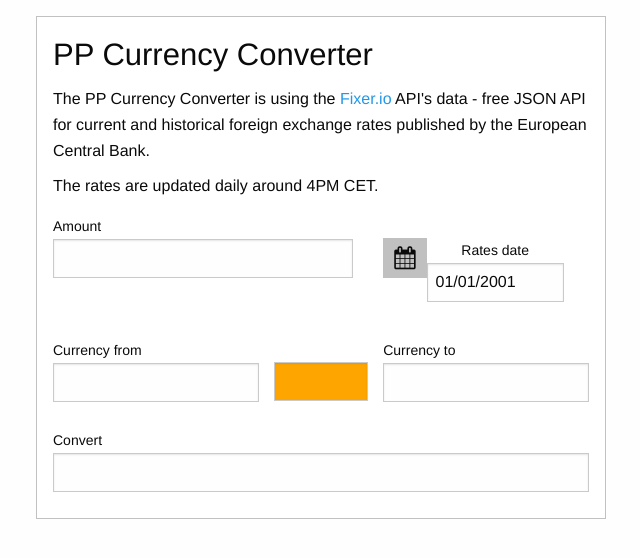
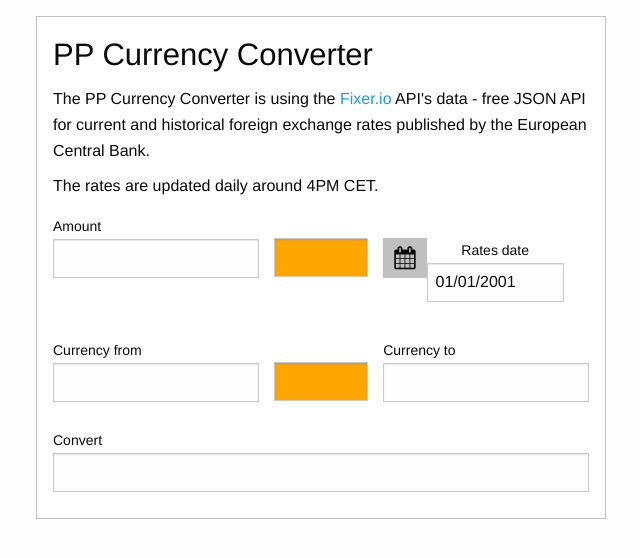
Before and after one commit to asidorov72/silex.pp_currency, a PHP site: the page made by src/PP_Currency/Views/index.html.twig in a window 1280 px wide. Shown: the top 558 px of the page, without its empty margins (19-659 px from the left). Run offline with PHP 8.4, Linux system fonts and the light colour scheme; the template is opened without the code that fills it, so the values that code supplies are empty; form fields are guessed from the names that the template uses; some libraries are stand-ins or nearby versions.

Commit message:
Added refresh button

```diff
--- a/src/PP_Currency/Views/index.html.twig
+++ b/src/PP_Currency/Views/index.html.twig
@@ -67,8 +67,11 @@
                 {% endfor %}
 
                 <div class="row">
-                    <div class="medium-7 columns">
+                    <div class="medium-5 columns">
                         <p>{{ form_row(form.amount) }}</p>
+                    </div>
+                    <div class="buttonWrap medium-2 columns formElementsLevel text-center">
+                        <p>{{ form_row(form.refresh, {'label': ' ', 'attr': {'class': 'button orangeBtn fa fa-refresh'}}) }}</p>
                     </div>
                     <div class="medium-5 columns text-center">
                         <p>
@@ -87,8 +90,8 @@
                     <div class="medium-5 columns">
                         <p>{{ form_row(form.currencyFrom) }}</p>
                     </div>
-                    <div class="exchangeBtnWrap medium-2 columns formElementsLevel text-center">
-                        <p>{{ form_row(form.exchange, {'label': ' ', 'attr': {'class': 'button exchangeBtn fa fa-exchange'}}) }}</p>
+                    <div class="buttonWrap medium-2 columns formElementsLevel text-center">
+                        <p>{{ form_row(form.exchange, {'label': ' ', 'attr': {'class': 'button orangeBtn fa fa-exchange'}}) }}</p>
                     </div>
                     <div class="medium-5 columns">
                         <p>{{ form_row(form.currencyTo) }}</p>
--- a/web/assets/css/app.css
+++ b/web/assets/css/app.css
@@ -31,11 +31,11 @@ html, body {
     margin-bottom: 5px;
 }
 
-.exchangeBtnWrap {
+.buttonWrap {
     padding-left:0;
     padding-right:0;
 }
-.exchangeBtnWrap div {
+.buttonWrap div {
     display:inline-block;
     position:relative;
 }
@@ -59,7 +59,7 @@ ul .rates-list h3 {
     color: #2199e8;
 }
 
-.button.exchangeBtn {
+.button.orangeBtn {
     margin:0;
     padding-top:10px;
     padding-bottom:10px;
--- a/web/assets/js/custom.js
+++ b/web/assets/js/custom.js
@@ -88,6 +88,20 @@ $( document ).ready(function() {
         sortSelectOptions("[name='"+dropDownListName+"']", false);
     }
 
+    function getTodayDate()
+    {
+        var d = new Date();
+
+        var month = d.getMonth()+1;
+        var day = d.getDate();
+
+        var output = (day<10 ? '0' : '') + day + '/'
+            + (month<10 ? '0' : '') + month + '/'
+            + d.getFullYear();
+
+        return output;
+    }
+
 
 
 
@@ -111,6 +125,14 @@ $( document ).ready(function() {
         })
     .trigger( "change" );
 
+
+    $('#form_refresh').click(function(){
+
+        var today = getTodayDate();
+        $('#form_ratesDate').val(today);
+    });
+
+
     /**
      * Foundation-datepicker code
      * http://foundation-datepicker.peterbeno.com/example.html
```
Also changed, not shown: src/PP_Currency/Controllers/CurrencyController.php (+12 -2 lines).
